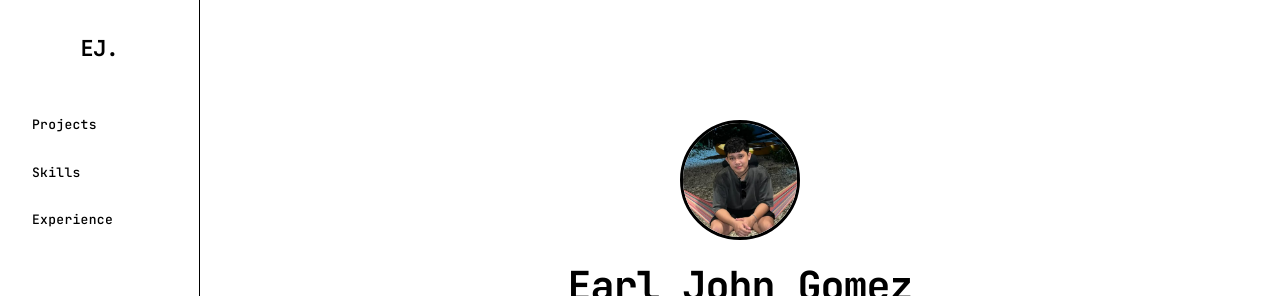
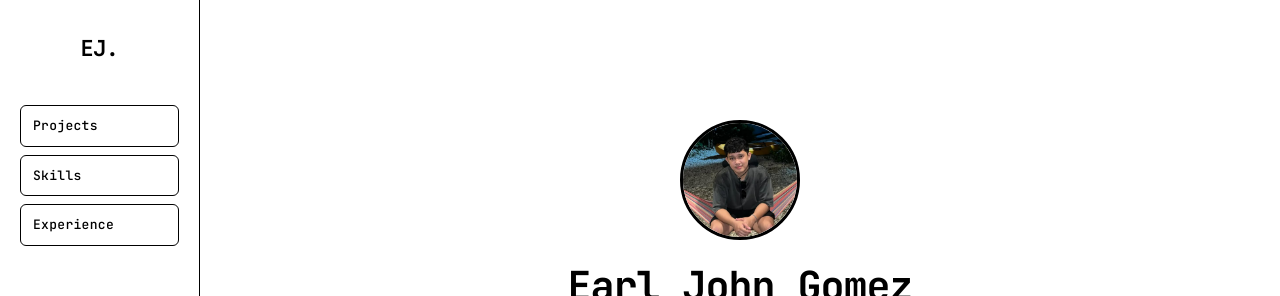
Before and after one commit to unknownun0/earljohnportfolio, a Next.js app: page / in a window 1280 px wide. Shown: the top 296 px of the page. Built offline with nearby package versions, Linux system fonts and the light colour scheme.

Commit message:
nav links as individual bordered pills in sidebar

```diff
--- a/src/app/globals.css
+++ b/src/app/globals.css
@@ -2230,16 +2230,17 @@ body {
   transition: all 0.2s;
   cursor: pointer;
   background: none;
-  border: none;
+  border: 1px solid var(--p-border);
   font-family: inherit;
   padding: 10px 12px;
   border-radius: 6px;
   text-align: left;
+  width: 100%;
 }
 
 .p-nav-link:hover {
   color: var(--p-text);
-  background: var(--p-surface);
+  border-color: var(--p-accent);
 }
 
 .p-nav-btn {
```
